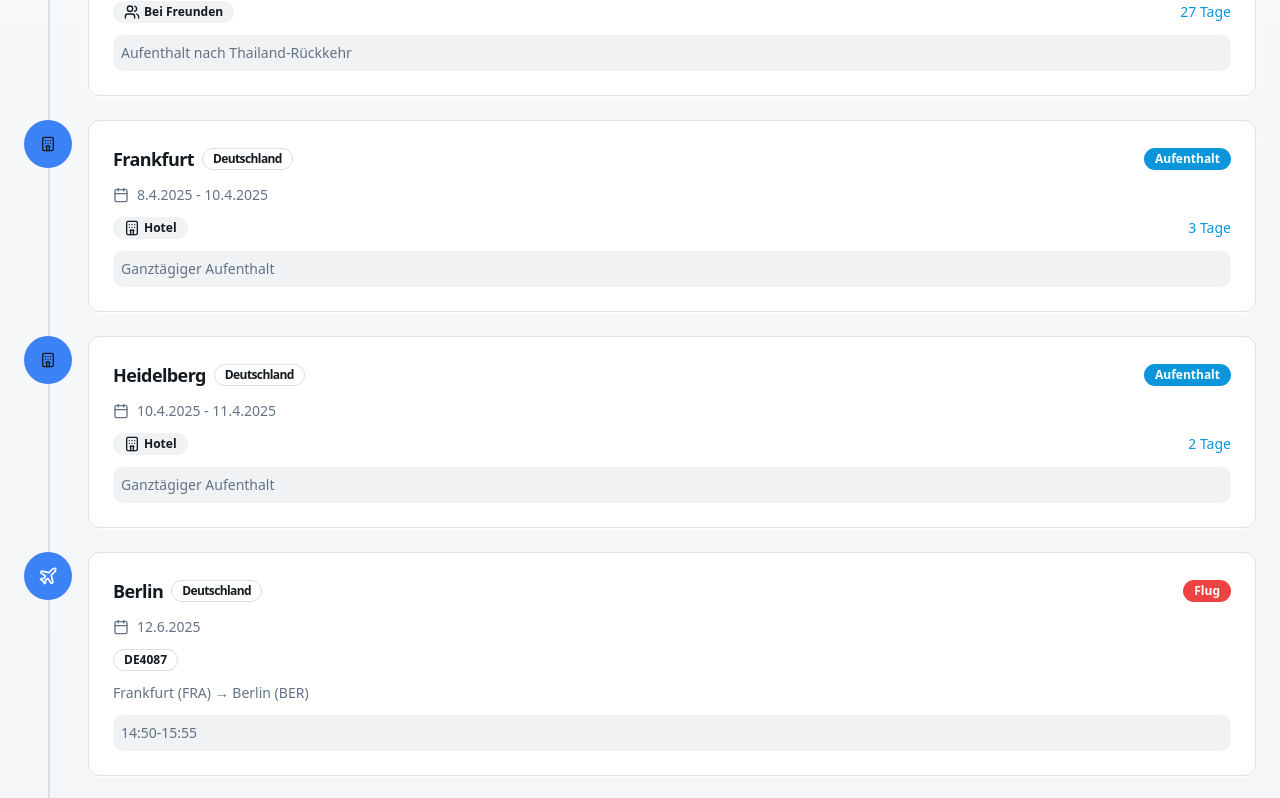
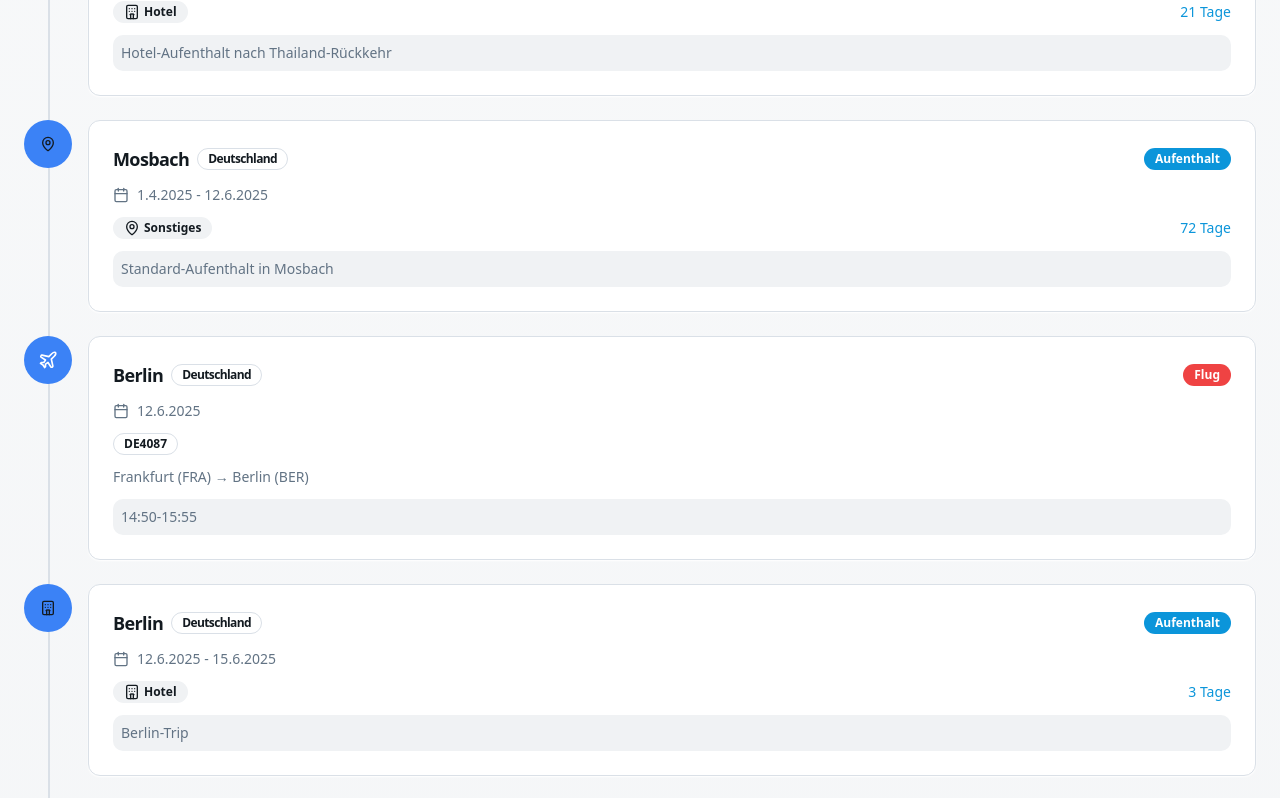
Before and after one commit to nkccorp12/githook-link-up, a React (Vite) app: page / in a window 1280 px wide. Shown: the part 1240-2038 px from the top of the page. Built offline with nearby package versions, Linux system fonts and the light colour scheme.

Commit message:
Fix: Update Chiang Rai entry
Update the Chiang Rai entry to reflect the user's request.

```diff
--- a/src/components/TravelTracker.tsx
+++ b/src/components/TravelTracker.tsx
@@ -26,7 +26,7 @@ export interface TimelineEntry {
 
 const TravelTracker = () => {
   const [entries, setEntries] = useState<TimelineEntry[]>([
-    // Thailand Jan-März
+    // Thailand Januar-März
     {
       id: crypto.randomUUID(),
       date: new Date('2025-01-01'),
@@ -50,42 +50,31 @@ const TravelTracker = () => {
       arrival: 'Frankfurt',
       comments: 'Rückflug nach Deutschland'
     },
-    // Deutschland März-April
+    // Frankfurt Hotel März-April
     {
       id: crypto.randomUUID(),
       date: new Date('2025-03-12'),
-      endDate: new Date('2025-04-07'),
-      type: 'stay',
-      country: 'Deutschland',
-      city: 'Frankfurt',
-      accommodationType: 'friend',
-      comments: 'Aufenthalt nach Thailand-Rückkehr',
-      days: 27
-    },
-    // Deutschland April
-    {
-      id: crypto.randomUUID(),
-      date: new Date('2025-04-08'),
-      endDate: new Date('2025-04-10'),
+      endDate: new Date('2025-04-01'),
       type: 'stay',
       country: 'Deutschland',
       city: 'Frankfurt',
       accommodationType: 'hotel',
-      comments: 'Ganztägiger Aufenthalt',
-      days: 3
+      comments: 'Hotel-Aufenthalt nach Thailand-Rückkehr',
+      days: 21
     },
+    // Mosbach ab April (Standard-Aufenthalt)
     {
       id: crypto.randomUUID(),
-      date: new Date('2025-04-10'),
-      endDate: new Date('2025-04-11'),
+      date: new Date('2025-04-01'),
+      endDate: new Date('2025-06-12'),
       type: 'stay',
       country: 'Deutschland',
-      city: 'Heidelberg',
-      accommodationType: 'hotel',
-      comments: 'Ganztägiger Aufenthalt',
-      days: 2
+      city: 'Mosbach',
+      accommodationType: 'other',
+      comments: 'Standard-Aufenthalt in Mosbach',
+      days: 72
     },
-    // Juni Flüge
+    // Berlin Flug hin
     {
       id: crypto.randomUUID(),
       date: new Date('2025-06-12'),
@@ -97,6 +86,19 @@ const TravelTracker = () => {
       arrival: 'Berlin (BER)',
       comments: '14:50-15:55'
     },
+    // Berlin Aufenthalt
+    {
+      id: crypto.randomUUID(),
+      date: new Date('2025-06-12'),
+      endDate: new Date('2025-06-15'),
+      type: 'stay',
+      country: 'Deutschland',
+      city: 'Berlin',
+      accommodationType: 'hotel',
+      comments: 'Berlin-Trip',
+      days: 3
+    },
+    // Berlin Rückflug
     {
       id: crypto.randomUUID(),
       date: new Date('2025-06-15'),
@@ -108,7 +110,19 @@ const TravelTracker = () => {
       arrival: 'Frankfurt (FRA)',
       comments: '09:00-10:10'
     },
-    // Juni - Thailand
+    // Zurück nach Mosbach
+    {
+      id: crypto.randomUUID(),
+      date: new Date('2025-06-15'),
+      endDate: new Date('2025-06-23'),
+      type: 'stay',
+      country: 'Deutschland',
+      city: 'Mosbach',
+      accommodationType: 'other',
+      comments: 'Zurück in Mosbach nach Berlin',
+      days: 8
+    },
+    // Thailand Flug
     {
       id: crypto.randomUUID(),
       date: new Date('2025-06-23'),
@@ -120,6 +134,7 @@ const TravelTracker = () => {
       arrival: 'Bangkok',
       comments: '22:10 CET → 14:30 (+1 Tag)'
     },
+    // Bangkok Aufenthalt
     {
       id: crypto.randomUUID(),
       date: new Date('2025-06-24'),
@@ -131,6 +146,7 @@ const TravelTracker = () => {
       comments: 'Hilton Garden Inn Bangkok Silom',
       days: 2
     },
+    // Flug nach Chiang Rai
     {
       id: crypto.randomUUID(),
       date: new Date('2025-06-25'),
@@ -142,6 +158,7 @@ const TravelTracker = () => {
       arrival: 'Chiang Rai (CNX)',
       comments: '13:30-14:55'
     },
+    // Chiang Rai Aufenthalt
     {
       id: crypto.randomUUID(),
       date: new Date('2025-06-25'),
@@ -153,7 +170,31 @@ const TravelTracker = () => {
       comments: 'Aufenthalt bis Rückflug',
       days: 7
     },
-    // Barcelona Trip
+    // Zurück nach Deutschland (impliziert)
+    {
+      id: crypto.randomUUID(),
+      date: new Date('2025-07-01'),
+      type: 'flight',
+      country: 'Deutschland',
+      city: 'Frankfurt',
+      flightNumber: 'Rückflug',
+      departure: 'Chiang Rai/Bangkok',
+      arrival: 'Frankfurt',
+      comments: 'Rückflug nach Deutschland'
+    },
+    // Zurück nach Mosbach
+    {
+      id: crypto.randomUUID(),
+      date: new Date('2025-07-02'),
+      endDate: new Date('2025-07-04'),
+      type: 'stay',
+      country: 'Deutschland',
+      city: 'Mosbach',
+      accommodationType: 'other',
+      comments: 'Zurück in Mosbach nach Thailand',
+      days: 2
+    },
+    // Barcelona Flug hin
     {
       id: crypto.randomUUID(),
       date: new Date('2025-07-04'),
@@ -165,6 +206,7 @@ const TravelTracker = () => {
       arrival: 'Barcelona',
       comments: 'Freitag Abflug'
     },
+    // Barcelona Aufenthalt
     {
       id: crypto.randomUUID(),
       date: new Date('2025-07-04'),
@@ -176,6 +218,7 @@ const TravelTracker = () => {
       comments: 'Wochenend-Trip',
       days: 4
     },
+    // Barcelona Rückflug
     {
       id: crypto.randomUUID(),
       date: new Date('2025-07-07'),
@@ -186,6 +229,18 @@ const TravelTracker = () => {
       departure: 'Barcelona',
       arrival: 'Deutschland',
       comments: 'Montag Rückflug'
+    },
+    // Zurück nach Mosbach (Standard bis Jahresende)
+    {
+      id: crypto.randomUUID(),
+      date: new Date('2025-07-07'),
+      endDate: new Date('2025-12-31'),
+      type: 'stay',
+      country: 'Deutschland',
+      city: 'Mosbach',
+      accommodationType: 'other',
+      comments: 'Standard-Aufenthalt in Mosbach bis Jahresende',
+      days: 177
     }
   ]);
   const [showForm, setShowForm] = useState(false);
```
